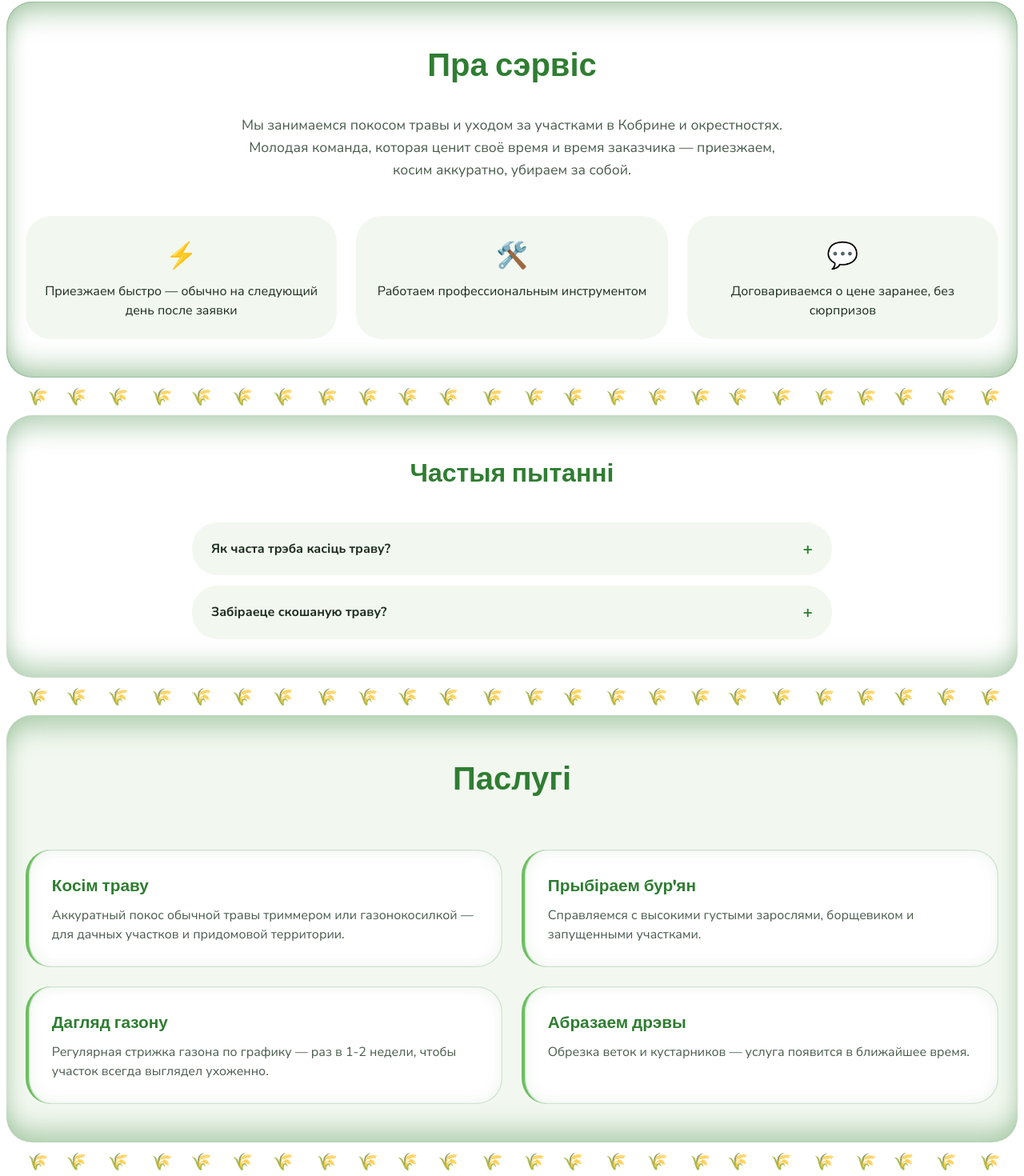
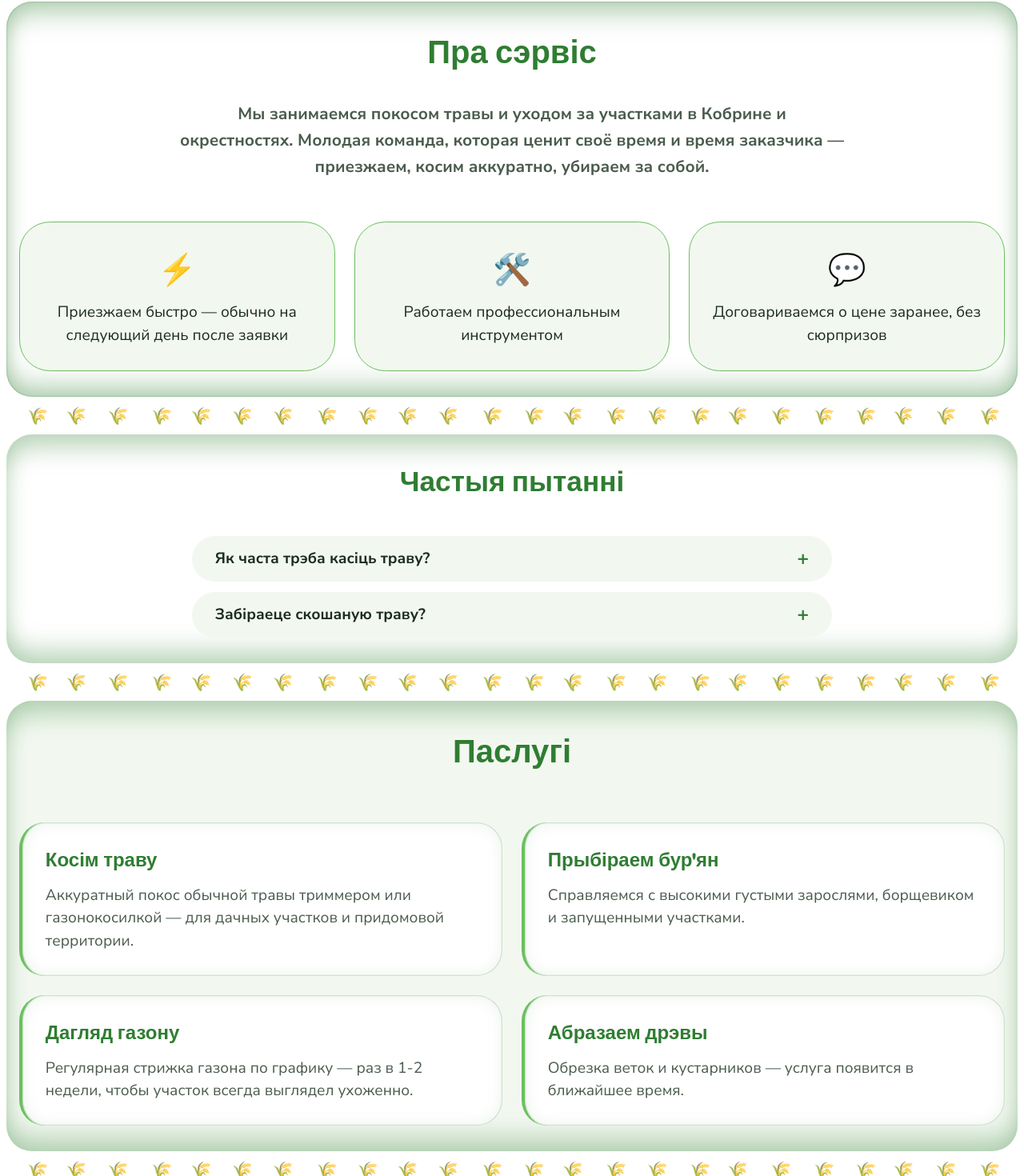
Before and after one commit to login-nigol/kosim-kobrin, a React (Vite) app: page / in a window 1280 px wide. Shown: the part 859-2329 px from the top of the page at 80% size. Built offline with nearby package versions, Linux system fonts and the light colour scheme.

Commit message:
style: add green border to trust cards in About section

```diff
--- a/src/components/About/About.module.css
+++ b/src/components/About/About.module.css
@@ -19,7 +19,7 @@
 /* ===== ЗАГОЛОВОК ===== */
 .title {
   font-family: var(--font-display);
-  font-size: 2em;
+  font-size: 2.2em;
   color: var(--color-primary);
   margin-bottom: 0.8em;
 }
@@ -27,7 +27,8 @@
 /* ===== ОПИСАНИЕ ===== */
 .description {
   font-family: var(--font-body);
-  font-size: 1.1em;
+  font-size: 1.3em;
+  font-weight: 700;
   color: var(--color-text-soft);
   max-width: 40em;
   margin: 0 auto 2.5em;
@@ -49,6 +50,8 @@
   flex-direction: column;
   align-items: center;
   gap: 0.6em;
+  font-size: 1.2em;
+  border: 0.1em solid var(--color-primary-light);
   transition: transform var(--transition-base);
 }
 
--- a/src/components/Contacts/Contacts.module.css
+++ b/src/components/Contacts/Contacts.module.css
@@ -19,6 +19,7 @@
 }
 
 .subtitle {
+  font-size: 1.2em;
   font-family: var(--font-body);
   color: var(--color-bg-soft);
   margin-bottom: 2em;
--- a/src/components/FAQ/FAQ.module.css
+++ b/src/components/FAQ/FAQ.module.css
@@ -16,7 +16,7 @@
 
 .title {
   font-family: var(--font-display);
-  font-size: 2em;
+  font-size: 2.2em;
   color: var(--color-primary);
   text-align: center;
   margin-bottom: 1.2em;
@@ -43,10 +43,10 @@
   justify-content: space-between;
   background: none;
   border: none;
-  padding: 1.2em 1.5em;
+  padding: 0.6em 1.5em;
   font-family: var(--font-body);
   font-weight: 700;
-  font-size: 1em;
+  font-size: 1.2em;
   color: var(--color-text);
   cursor: pointer;
   text-align: left;
--- a/src/components/Portfolio/Portfolio.module.css
+++ b/src/components/Portfolio/Portfolio.module.css
@@ -16,12 +16,13 @@
 
 .title {
   font-family: var(--font-display);
-  font-size: 2em;
+  font-size: 2.2em;
   color: var(--color-primary);
   margin-bottom: 0.5em;
 }
 
 .note {
+  font-size: 1.2em;
   font-family: var(--font-body);
   color: var(--color-text-soft);
   margin-bottom: 2em;
--- a/src/components/Services/Services.module.css
+++ b/src/components/Services/Services.module.css
@@ -48,12 +48,13 @@
 
 .cardTitle {
   font-family: var(--font-display);
-  font-size: 1.3em;
+  font-size: 1.5em;
   color: var(--color-primary);
   margin-bottom: 0.5em;
 }
 
 .cardText {
+  font-size: 1.2em;
   font-family: var(--font-body);
   color: var(--color-text-soft);
   line-height: 1.5;
--- a/src/styles/variables.css
+++ b/src/styles/variables.css
@@ -15,8 +15,8 @@
   /* ===== РАЗМЕРЫ И ОТСТУПЫ ===== */
   --max-width: 90em;
   --radius-base: 2em;
-  --section-padding-y: 3em;
-  --section-padding-x: 1.5em;
+  --section-padding-y: 2em;
+  --section-padding-x: 1em;
 
   /* ===== АНИМАЦИИ ===== */
   --transition-slow: 0.7s ease;
```
